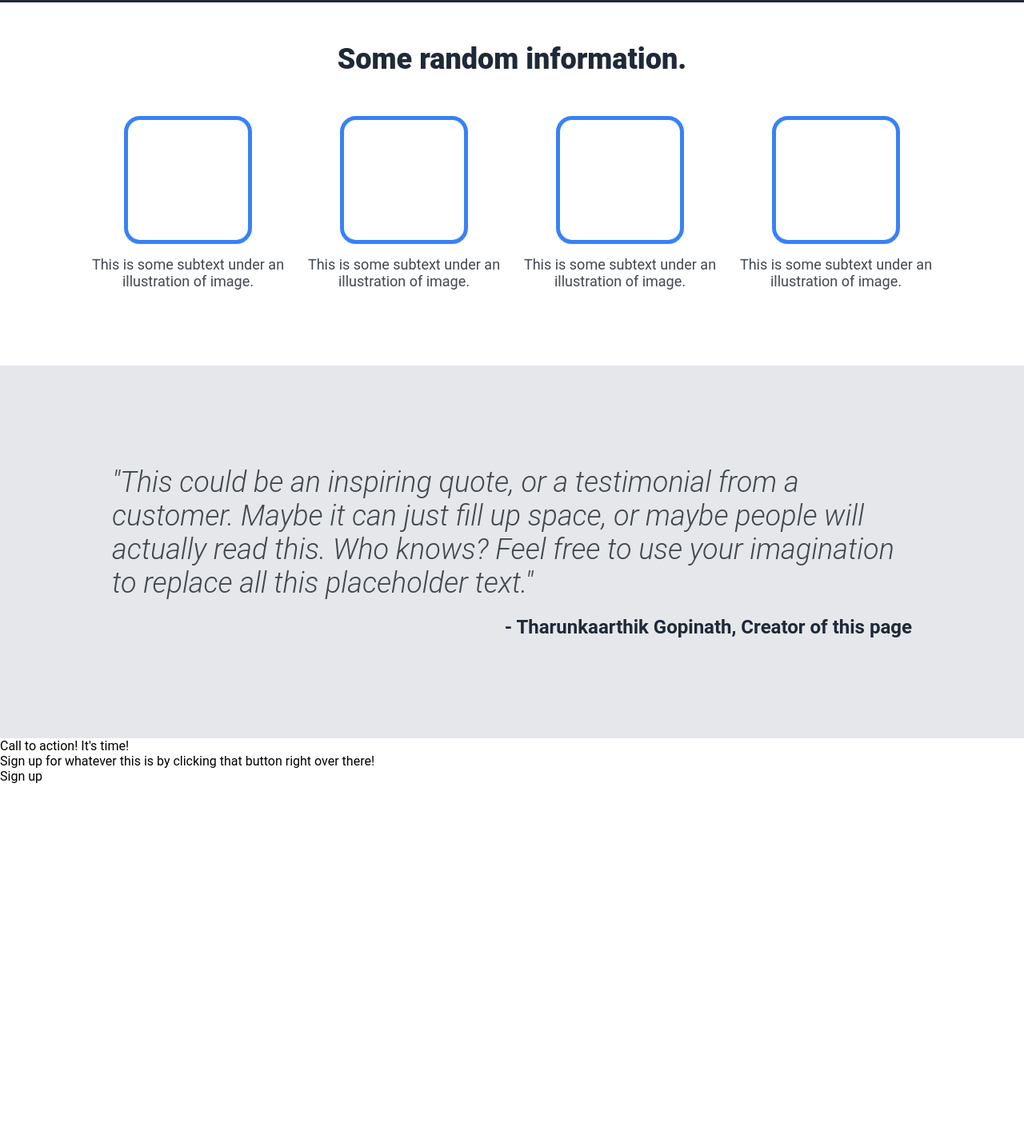
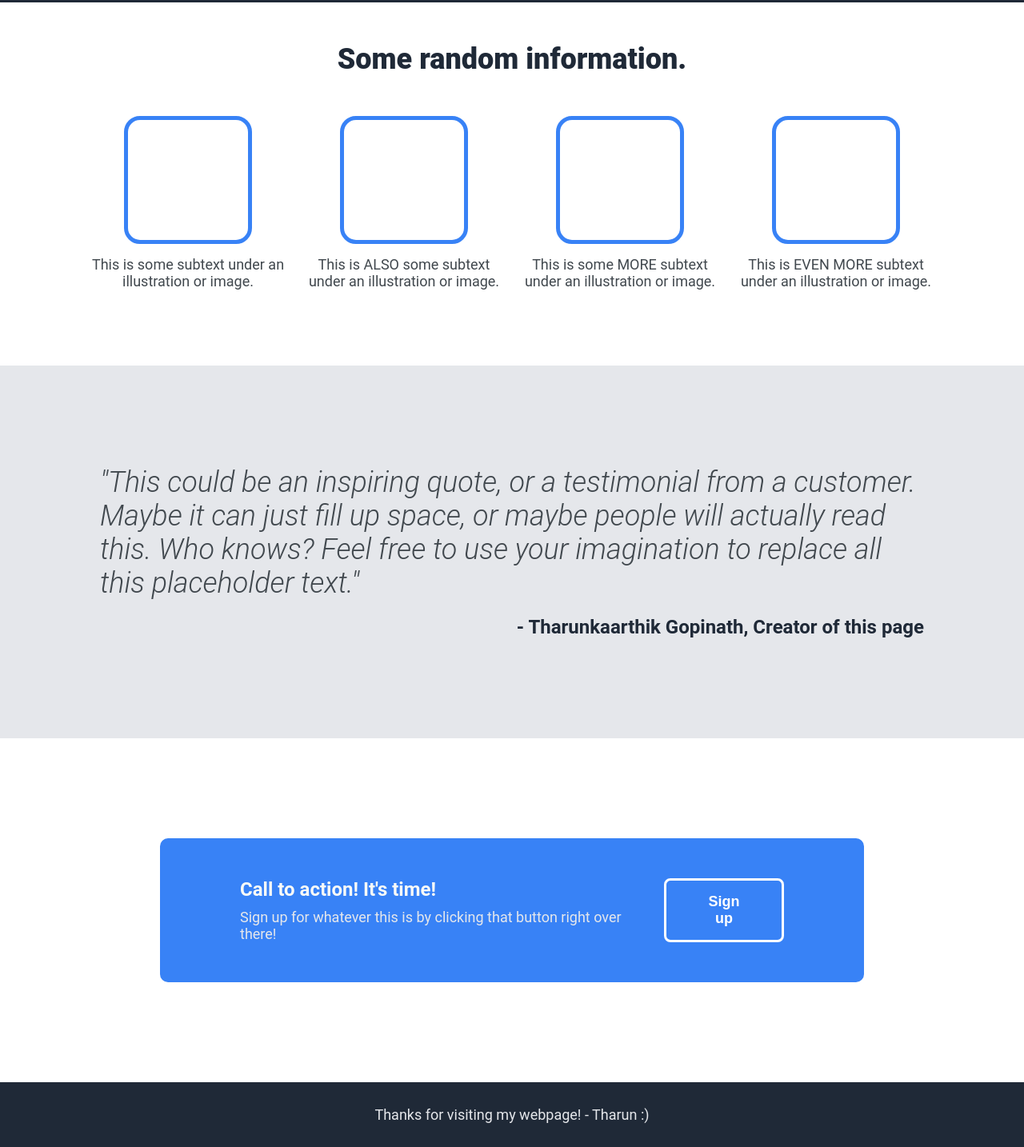
Before and after one commit to tharungopinath/landing-page, a plain HTML site: page index.html in a window 1280 px wide. Shown: the part 514-1948 px from the top of the page at 80% size. Before the commit the page ends 1494 px from the top, so only its background shows below. Drawn offline with Linux system fonts and the light colour scheme.

Commit message:
Completed the Call-to-action section and added a footer to the landing page, effectively completing the project.

```diff
--- a/index.html
+++ b/index.html
@@ -38,22 +38,22 @@
     <div class="second-info">
         <div class="subinfo-one">
             <div class="secondary-pic"></div>
-            <div class="secondary-subtext">This is some subtext under an illustration of image.</div>
+            <div class="secondary-subtext">This is some subtext under an illustration or image.</div>
         </div>
 
         <div class="subinfo-two">
             <div class="secondary-pic"></div>
-            <div class="secondary-subtext">This is some subtext under an illustration of image.</div>
+            <div class="secondary-subtext">This is ALSO some subtext under an illustration or image.</div>
         </div>
 
         <div class="subinfo-three">
             <div class="secondary-pic"></div>
-            <div class="secondary-subtext">This is some subtext under an illustration of image.</div>
+            <div class="secondary-subtext">This is some MORE subtext under an illustration or image.</div>
         </div>
 
         <div class="subinfo-four">
             <div class="secondary-pic"></div>
-            <div class="secondary-subtext">This is some subtext under an illustration of image.</div>
+            <div class="secondary-subtext">This is EVEN MORE subtext under an illustration or image.</div>
         </div>
     </div>
     <div class="quote-container">
@@ -66,7 +66,6 @@
             </div>
         </div>
     </div>
-    <div class="call-container">
     <div class="call-section">
         <div class="call-left">
             <div class="call-title">
@@ -76,10 +75,12 @@
                 Sign up for whatever this is by clicking that button right over there!
             </div>
         </div>
-            <div class="call-right">
+        <button class="call-right">
             Sign up
+        </button>
     </div>
-        </div>
+    <div class="footer">
+        Thanks for visiting my webpage! - Tharun :)
     </div>
 </body>
 </html>
--- a/style.css
+++ b/style.css
@@ -28,11 +28,10 @@ body {
 
 .first-main {
     display: flex;
-    flex-wrap: wrap;
     gap: 50px;
     justify-content: space-evenly;
     background-color: #1f2937;
-    padding: 100px 0px;
+    padding: 100px 50px;
 }
 
 .first-right {
@@ -49,7 +48,8 @@ body {
 .first-left {
     display: flex;
     flex-direction: column;
-    max-width: 500px;
+    justify-content: space-evenly;
+    height: 250px;
 }
 
 .hero-main {
@@ -113,17 +113,11 @@ body {
     padding: 15px 0px;
 }
 
-.quote-section {
-    padding: 125px;
-}
-
 .quote {
-    display: flex;
     font-size: 36px;
     font-weight: 300;
     font-style: italic;
     color: #41484e;
-    max-width: 1000px;
 }
 
 .speaker {
@@ -138,4 +132,52 @@ body {
     display: flex;
     justify-content: center;
     background-color: #e5e7eb;
+    padding: 125px;
 }
+
+.call-left {
+    display: flex;
+    flex-direction: column;
+    gap: 10px;
+}
+
+.call-title {
+    font-size: 24px;
+    font-weight: 700;
+    color: #f9faf8;
+}
+
+.call-subinfo {
+    font-size: 18px;
+    color: #e5e7eb;
+}
+
+.call-section {
+    display: flex;
+    justify-content: space-between;
+    background-color: #3882f6;
+    padding: 50px 100px;
+    margin: 125px 200px;
+    border-radius: 10px;
+    gap: 20px;
+}
+
+.call-right {
+    padding: 8px 40px;
+    border-radius: 8px;
+    background: #3882f6;
+    border: 3px solid #ffffff;
+    color: white;
+    font-size: 18px;
+    font-weight: 700;
+}
+
+.footer {
+    display: flex;
+    justify-content: center;
+    align-items: center;
+    background-color: #1f2937;
+    color: #e5e7eb;
+    font-size: 18px;
+    padding: 30px;
+}
```
Lines whose indentation alone changed are shown as unchanged.
